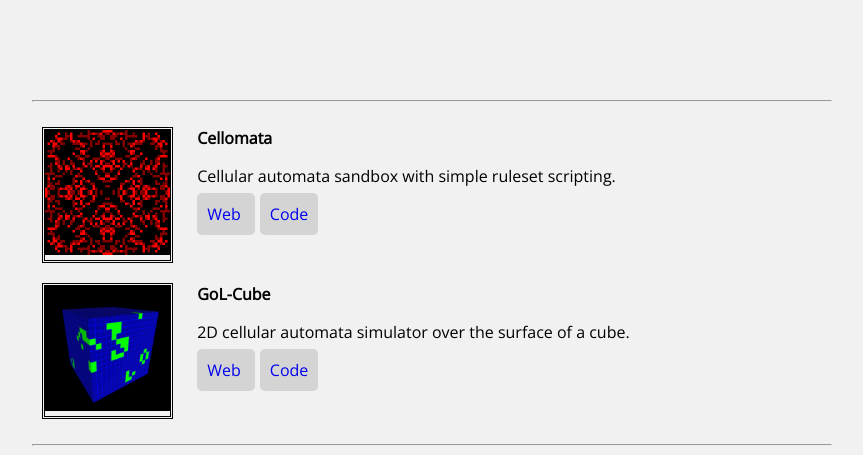
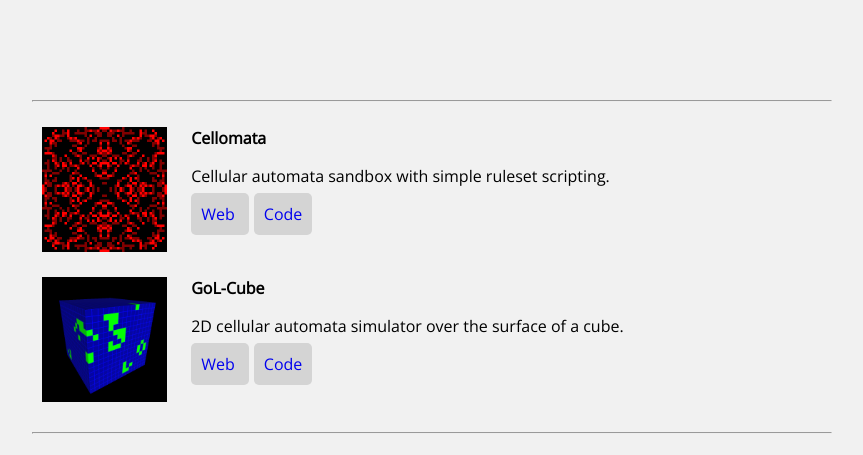
Before and after one commit to cjphs/cjphs.github.io, a plain HTML site: page index.html in a window 1280 px wide. Shown: the top 455 px of the page, without its empty margins (208-1071 px from the left). Drawn offline with Linux system fonts and the light colour scheme.

Commit message:
Update style.css

```diff
--- a/style.css
+++ b/style.css
@@ -74,7 +74,6 @@ a {
     width: 20%;
     max-width: 125px;
     vertical-align: top;
-    border: double;
 }
 
 .thumb img {
```
